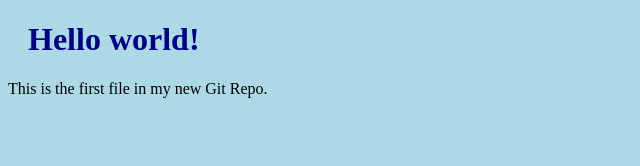
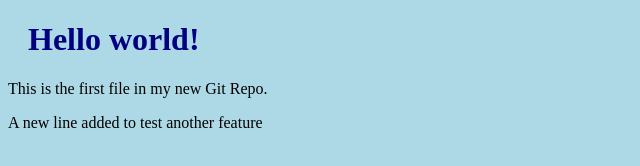
Before and after one commit to OMEGATRYON/Git-Github-practice-gitpod, a plain HTML site: page index.html in a window 1280 px wide. Shown: the whole page, without its empty margins (0-640 px from the left). Drawn offline with Linux system fonts and the light colour scheme.

Commit message:
attempted short version

```diff
--- a/index.html
+++ b/index.html
@@ -8,6 +8,6 @@
 
 <h1>Hello world!</h1>
 <p>This is the first file in my new Git Repo.</p>
-
+<p>A new line added to test another feature</p>
 </body>
 </html>
```
